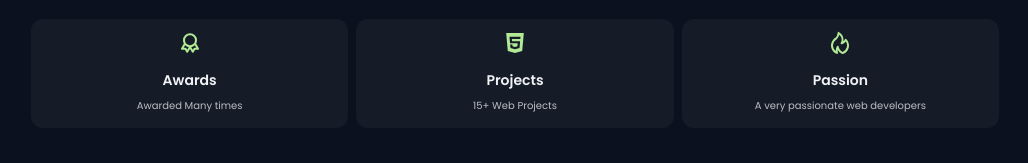
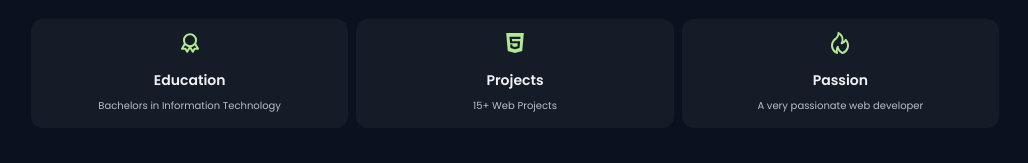
Before and after one commit to Kerubi-5/portfolio-website, a Next.js app: page /about in a window 1280 px wide. Shown: the part 252-415 px from the top of the page, without its empty margins (125-1153 px from the left). Built offline with nearby package versions, Linux system fonts and the light colour scheme.

Commit message:
changes about me section

```diff
--- a/pages/about.jsx
+++ b/pages/about.jsx
@@ -18,8 +18,10 @@ const About = () => {
             <div className="about__info">
               <div className="about__box">
                 <UilAward className="about__icon" />
-                <h3 className="about__title">Awards</h3>
-                <span className="about__subtitle">Awarded Many times</span>
+                <h3 className="about__title">Education</h3>
+                <span className="about__subtitle">
+                  Bachelors in Information Technology
+                </span>
               </div>
               <div className="about__box">
                 <UilHtml5 className="about__icon" />
@@ -30,7 +32,7 @@ const About = () => {
                 <UilFire className="about__icon" />
                 <h3 className="about__title">Passion</h3>
                 <span className="about__subtitle">
-                  A very passionate web developers
+                  A very passionate web developer
                 </span>
               </div>
             </div>
```
